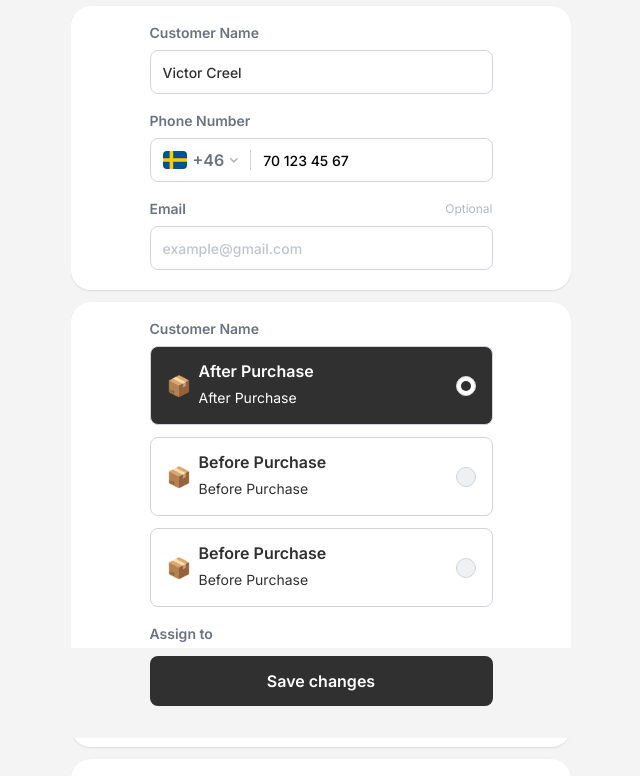
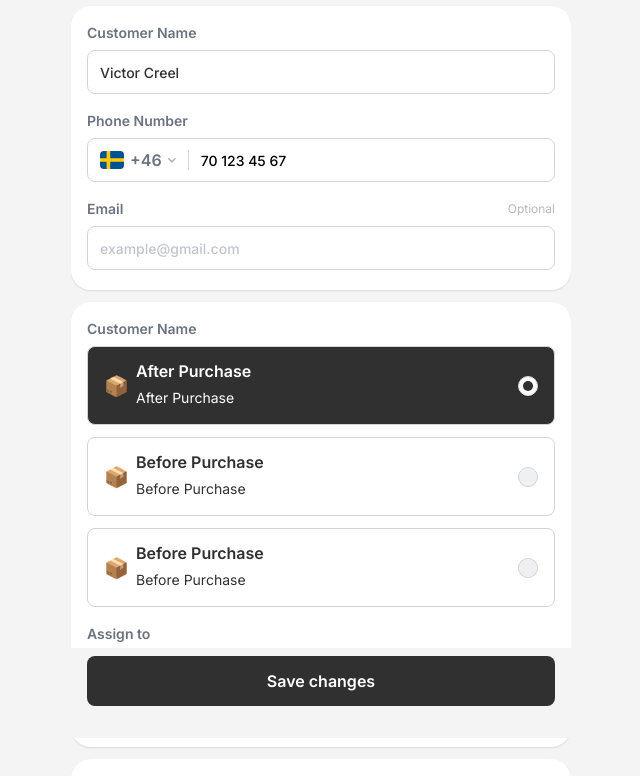
Before and after one commit to QobilovSardor/beyovintage-hub, a website: page index.html in a window 1280 px wide. Shown: the part 62-838 px from the top of the page, without its empty margins (319-959 px from the left). Drawn offline with Linux system fonts and the light colour scheme.

Commit message:
bugs fix

```diff
--- a/sass/base/_rest.scss
+++ b/sass/base/_rest.scss
@@ -76,3 +76,16 @@ a {
 .hidden {
   display: none !important;
 }
+
+@media (min-width: 400px) {
+  .container {
+    max-width: 100%;
+    padding-inline: 16px;
+  }
+
+  .card {
+    .container {
+      padding: 0;
+    }
+  }
+}
--- a/sass/components/_card.scss
+++ b/sass/components/_card.scss
@@ -49,6 +49,7 @@
     border: 1px solid #D1D5DB;
     padding: 16px;
     border-radius: 8px;
+    cursor: pointer;
 
 
     &.active {
--- a/sass/components/_forms.scss
+++ b/sass/components/_forms.scss
@@ -50,6 +50,7 @@
 .form-textarea {
   height: 100px;
   padding: 12px;
+  resize: none;
 
   &::-webkit-scrollbar {
     display: none;
--- a/sass/layouts/_footer.scss
+++ b/sass/layouts/_footer.scss
@@ -2,8 +2,10 @@
   position: fixed;
   bottom: 0;
   width: 100%;
-  left: 0;
+  left: 50%;
+  transform: translateX(-50%);
   padding: 8px 0 32px 0;
   z-index: 999;
   background-color: #F4F4F4;
+  max-width: 500px;
 }
--- a/sass/layouts/_header.scss
+++ b/sass/layouts/_header.scss
@@ -14,6 +14,7 @@
     font-weight: 600;
     font-size: 20px;
     line-height: 100%;
+    cursor: pointer;
   }
 
   .header__actions {
--- a/sass/pages/_assigned.scss
+++ b/sass/pages/_assigned.scss
@@ -23,6 +23,7 @@
       font-weight: 600;
       font-size: 14px;
       line-height: 100%;
+      cursor: pointer;
 
       &.active {
         color: #fff;
```
Also changed, not shown: css/main.css, 1 other file.
